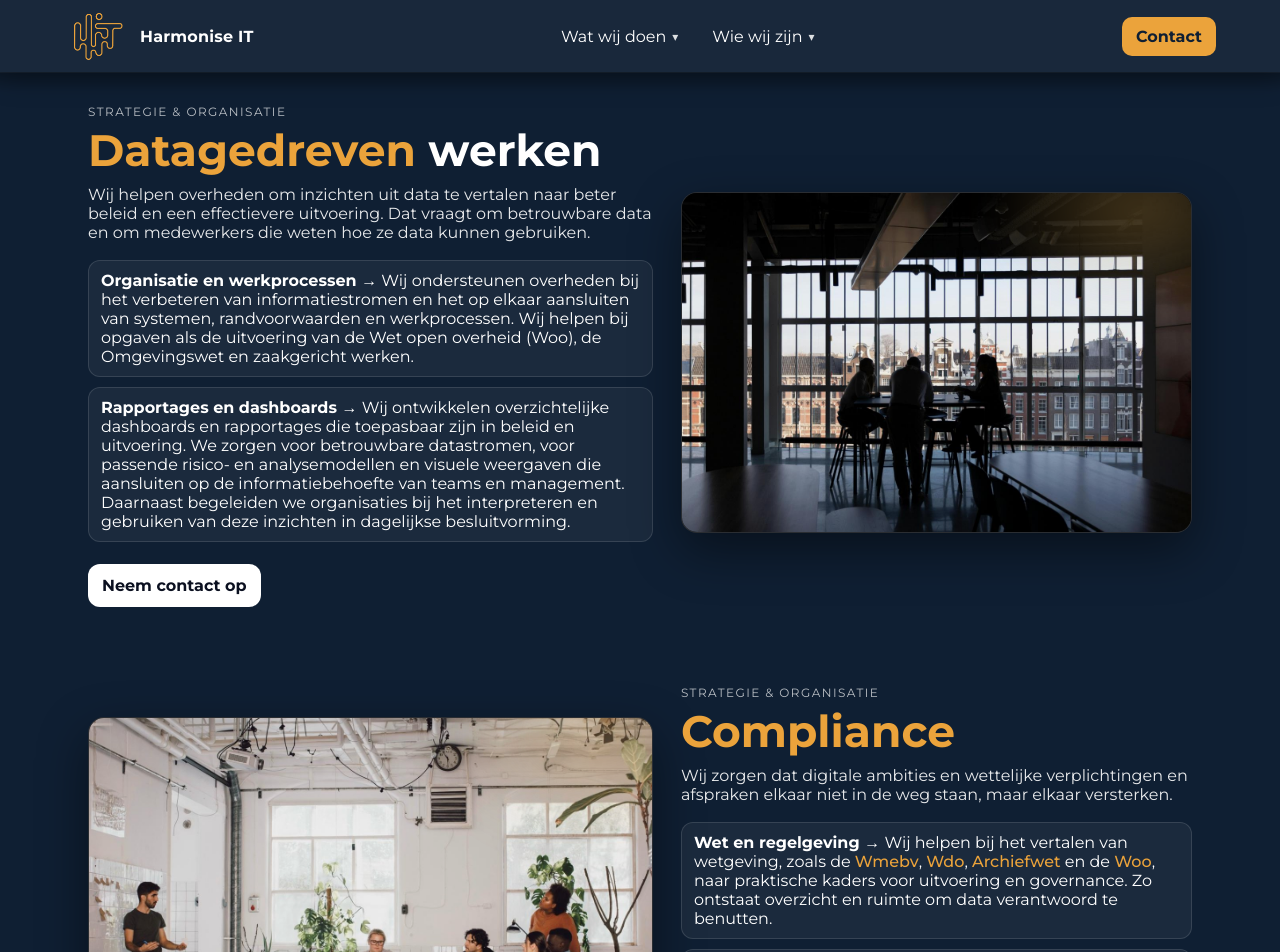
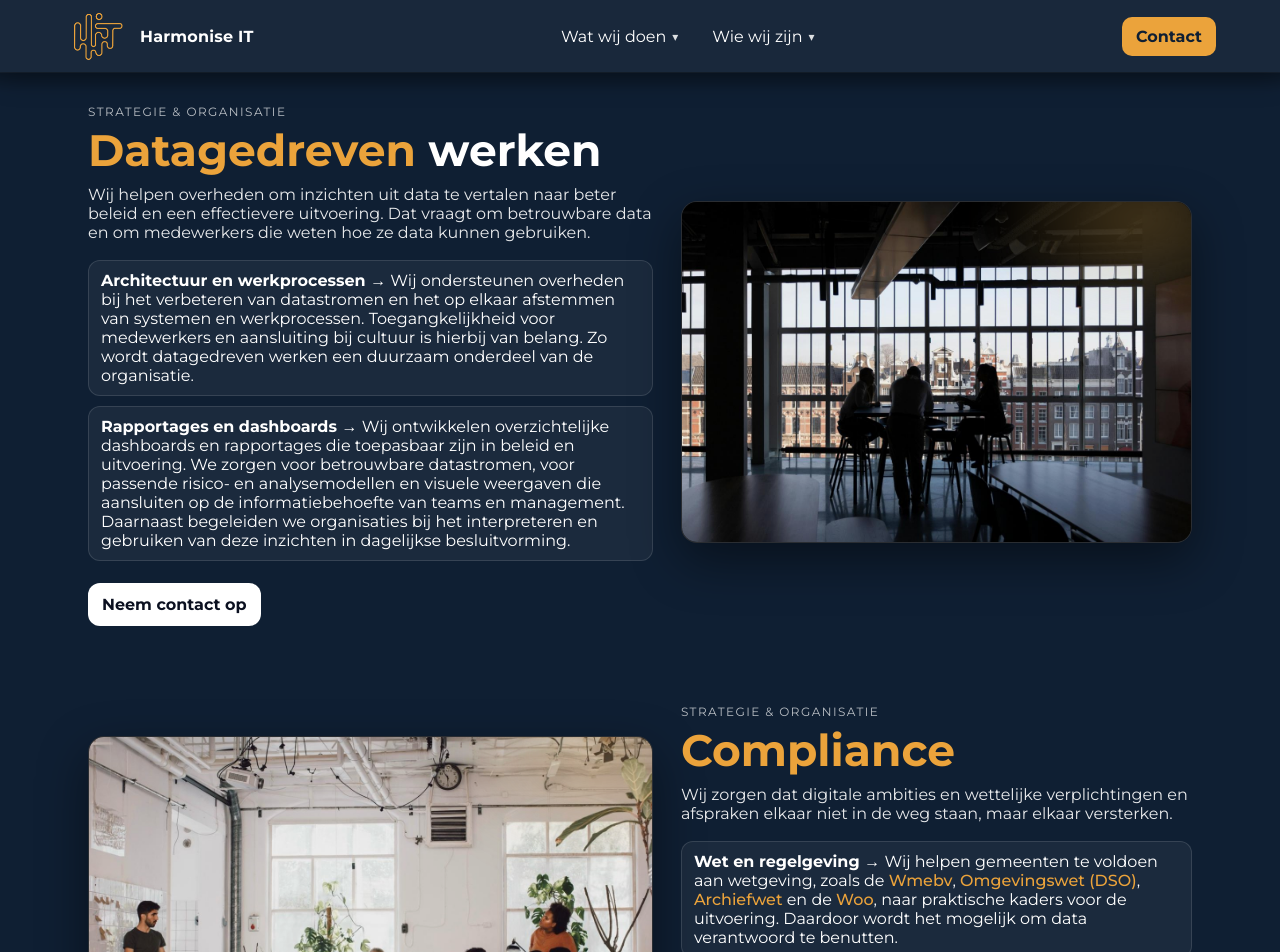
Before and after one commit to Harmonise-IT/website, a Next.js app: page /strategie-en-organisatie in a window 1280 px wide. Shown: the top 952 px of the page. Built offline with nearby package versions, Linux system fonts and the light colour scheme.

Commit message:
Changes to datagedreven werken and compliance blocks

```diff
--- a/src/app/strategie-en-organisatie/page.tsx
+++ b/src/app/strategie-en-organisatie/page.tsx
@@ -21,7 +21,7 @@ export default function StrategieEnOrganisatiePage() {
                     flipAccent={true}
                     lead="Wij helpen overheden om inzichten uit data te vertalen naar beter beleid en een effectievere uitvoering. Dat vraagt om betrouwbare data en om medewerkers die weten hoe ze data kunnen gebruiken."
                     points={[
-                        '<strong>Organisatie en werkprocessen →</strong> Wij ondersteunen overheden bij het verbeteren van informatiestromen en het op elkaar aansluiten van systemen, randvoorwaarden en werkprocessen. Wij helpen bij opgaven als de uitvoering van de Wet open overheid (Woo), de Omgevingswet en zaakgericht werken.',
+                        '<strong>Architectuur en werkprocessen →</strong> Wij ondersteunen overheden bij het verbeteren van datastromen en het op elkaar afstemmen van systemen en werkprocessen. Toegangkelijkheid voor medewerkers en aansluiting bij cultuur is hierbij van belang. Zo wordt datagedreven werken een duurzaam onderdeel van de organisatie.',
                         '<strong>Rapportages en dashboards →</strong> Wij ontwikkelen overzichtelijke dashboards en rapportages die toepasbaar zijn in beleid en uitvoering. We zorgen voor betrouwbare datastromen, voor passende risico- en analysemodellen en visuele weergaven die aansluiten op de informatiebehoefte van teams en management. Daarnaast begeleiden we organisaties bij het interpreteren en gebruiken van deze inzichten in dagelijkse besluitvorming.',
                     ]}
                     ctas={[
@@ -43,8 +43,8 @@ export default function StrategieEnOrganisatiePage() {
                     accent="Compliance"
                     lead="Wij zorgen dat digitale ambities en wettelijke verplichtingen en afspraken elkaar niet in de weg staan, maar elkaar versterken. "
                     points={[
-                        '<strong>Wet en regelgeving →</strong> Wij helpen bij het vertalen van wetgeving, zoals de <span class="accent-500">Wmebv</span>, <span class="accent-500">Wdo</span>, <span class="accent-500">Archiefwet</span> en de <span class="accent-500">Woo</span>, naar praktische kaders voor uitvoering en governance. Zo ontstaat overzicht en ruimte om data verantwoord te benutten.',
-                        '<strong>Samenwerking →</strong> Informatie-uitwisseling stopt niet bij gemeentegrenzen. Wij helpen bij het ontwerpen van systemen en processen volgens het principe van ‘één overheid’, gebaseerd op open standaarden en de uitgangspunten van onder andere Common Ground. Zo voorkomen we dubbele investeringen en vergroten we herbruikbaarheid van data.',
+                        '<strong>Wet en regelgeving →</strong> Wij helpen gemeenten te voldoen aan wetgeving, zoals de <span class="accent-500">Wmebv</span>, <span class="accent-500">Omgevingswet (DSO)</span>, <span class="accent-500">Archiefwet</span> en de <span class="accent-500">Woo</span>, naar praktische kaders voor de uitvoering. Daardoor wordt het mogelijk om data verantwoord te benutten.',
+                        '<strong>Samenwerking →</strong> Informatie-uitwisseling stopt niet bij gemeentegrenzen. Wij helpen bij het ontwerpen van systemen en processen volgens het principe van <span class="accent-500">één overheid</span>, gebaseerd op open standaarden en de uitgangspunten van onder andere <span class="accent-500">Common Ground</span>. Zo voorkomen we dubbele investeringen en vergroten we herbruikbaarheid van data.',
                     ]}
                     media={{
                         kind: 'image',
```
